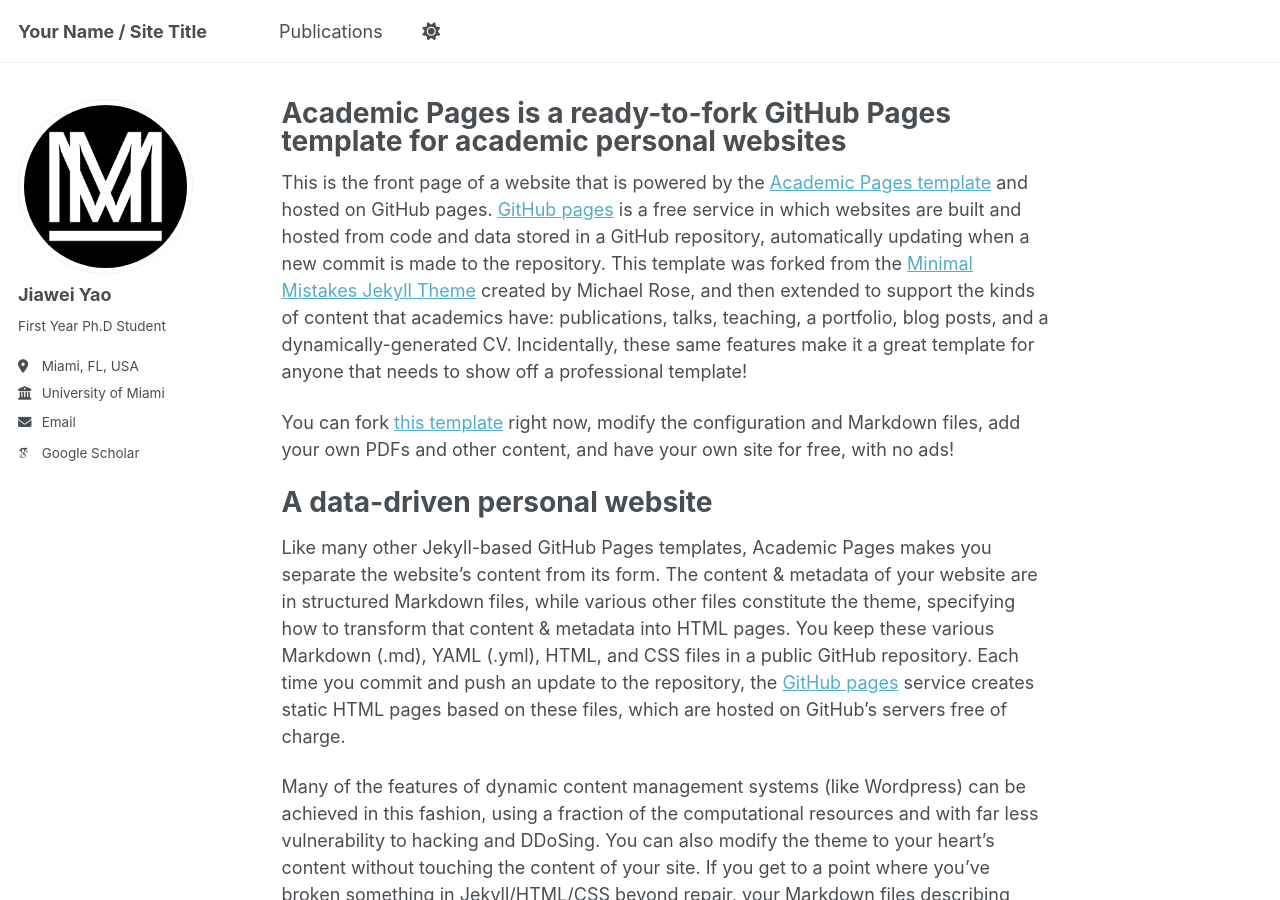
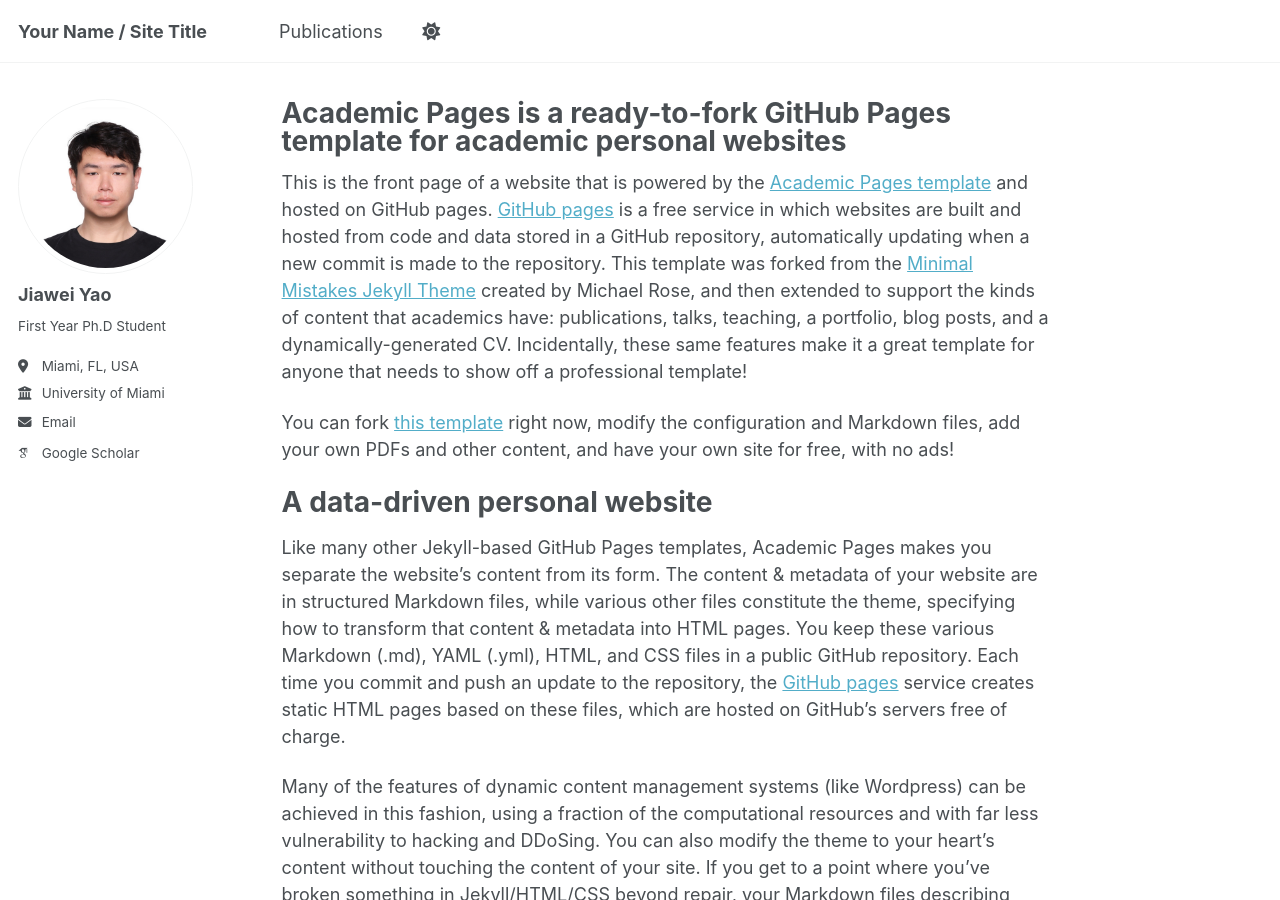
Before and after one commit to Mercuryyjw/Mercuryyjw.github.io, a Jekyll site: the page built from _pages/about.md, in a window 1280 px wide and 900 px high. Built offline with Jekyll 4.4.1, drawn with Linux system fonts in a browser that asks for light colours; some web fonts are replaced; a script that is not in the unit is left out.

Commit message:
Update _config.yml

```diff
--- a/_config.yml
+++ b/_config.yml
@@ -22,7 +22,7 @@ repository               : "academicpages/academicpages.github.io"
 #               Additional customization can be done by editing /_includes/author-profile.html
 author:
   # Biographic information
-  avatar           : "site-logo.png"
+  avatar           : "jiawei.png"
   name             : "Jiawei Yao"
   pronouns         : # example: "she/her"
   bio              : "First Year Ph.D Student"
```
